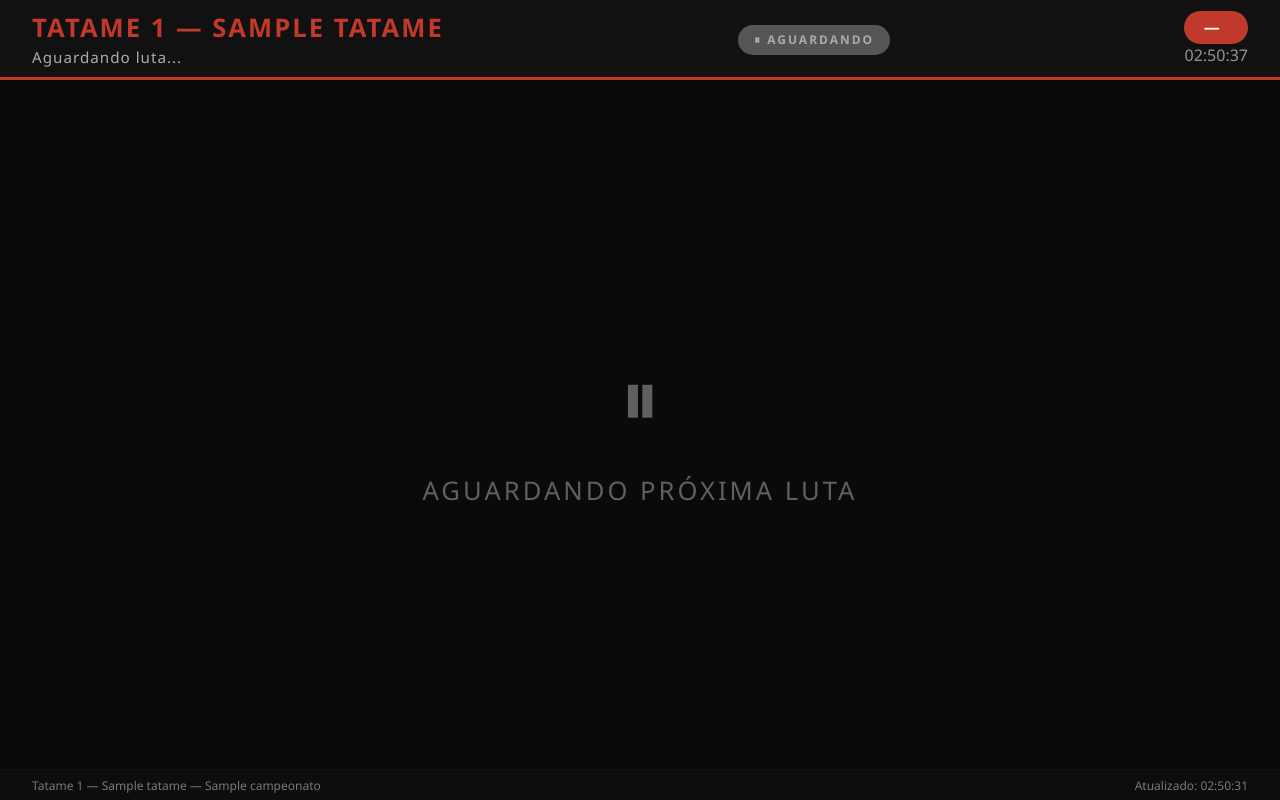
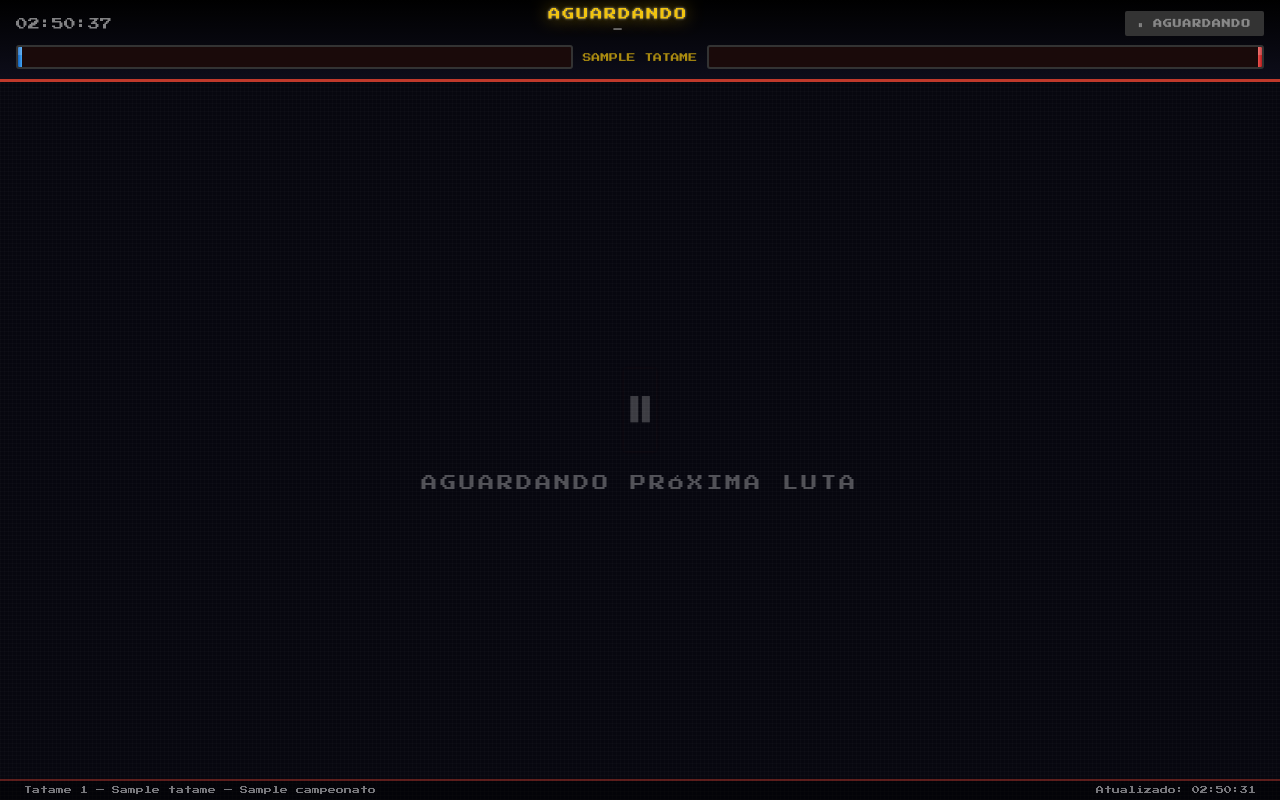
Before and after one commit to CLEBER161/Campeonatos_Jiujtsu, a Django app: page /tatame/1/placar/ in a window 1280 px wide. Run offline with Django 5.2, Linux system fonts and the light colour scheme; tables that the repository leaves empty hold one stand-in row (values such as "Sample post").

Commit message:
feat: placar publico estilo Street Fighter — barras de vida, fonte arcade, win overlay

```diff
--- a/campeonato/views.py
+++ b/campeonato/views.py
@@ -1940,17 +1940,30 @@ def placar_tatame(request, pk):
 
 
 def api_placar_tatame(request, pk):
-    """API de polling: retorna a luta em andamento do tatame (ou vazia)."""
+    """API de polling: retorna a luta em andamento do tatame (ou a última finalizada)."""
     tatame = get_object_or_404(Tatame, pk=pk)
     luta = Luta.objects.filter(
         tatame=tatame, status='em_andamento'
     ).select_related('atleta1', 'atleta2', 'chave__categoria').first()
 
+    # Se não há em andamento, mostra a última finalizada (para o win overlay)
+    if not luta:
+        luta = Luta.objects.filter(
+            tatame=tatame, status='finalizada'
+        ).select_related('atleta1', 'atleta2', 'chave__categoria').order_by('-pk').first()
+
     if not luta:
         return JsonResponse({'luta_id': None})
 
     a1 = luta.atleta1
     a2 = luta.atleta2
+    vencedor = luta.vencedor if hasattr(luta, 'vencedor') else None
+    if not vencedor and luta.vencedor_id:
+        from campeonato.models import Atleta
+        try:
+            vencedor = Atleta.objects.get(pk=luta.vencedor_id)
+        except Exception:
+            pass
     return JsonResponse({
         'luta_id': luta.pk,
         'status': luta.status,
@@ -1966,6 +1979,7 @@ def api_placar_tatame(request, pk):
         'penalizacoes_atleta1': luta.penalizacoes_atleta1,
         'penalizacoes_atleta2': luta.penalizacoes_atleta2,
         'vencedor_id': luta.vencedor_id,
+        'vencedor_nome': vencedor.nome if vencedor else '',
     })
 
 
--- a/templates/campeonato/placar_tatame.html
+++ b/templates/campeonato/placar_tatame.html
@@ -4,185 +4,269 @@
   <meta charset="UTF-8">
   <meta name="viewport" content="width=device-width, initial-scale=1.0">
   <title>{{ tatame }} — Placar ao Vivo</title>
+  <link href="https://fonts.googleapis.com/css2?family=Press+Start+2P&family=Rajdhani:wght@700&display=swap" rel="stylesheet">
   <style>
     * { margin: 0; padding: 0; box-sizing: border-box; }
 
     body {
-      font-family: 'Segoe UI', Arial, sans-serif;
-      background: #0a0a0a;
+      font-family: 'Rajdhani', 'Segoe UI', Arial, sans-serif;
+      background: #07070f;
       color: #fff;
       height: 100vh;
       display: flex;
       flex-direction: column;
       overflow: hidden;
+      background-image:
+        repeating-linear-gradient(0deg, rgba(255,255,255,0.015) 0px, rgba(255,255,255,0.015) 1px, transparent 1px, transparent 4px),
+        repeating-linear-gradient(90deg, rgba(255,255,255,0.015) 0px, rgba(255,255,255,0.015) 1px, transparent 1px, transparent 4px);
     }
 
-    /* ── Cabeçalho ── */
-    .cabecalho {
-      background: #111;
+    /* ── TOPO: round + barras de vida ── */
+    .topo {
+      background: linear-gradient(180deg, #000 0%, #0d0d1a 100%);
       border-bottom: 3px solid #c0392b;
-      padding: 0.6rem 2rem;
+      padding: 0.5rem 1rem 0.6rem;
+      display: flex;
+      flex-direction: column;
+      gap: 0.4rem;
+    }
+    .topo-linha1 {
       display: flex;
       align-items: center;
       justify-content: space-between;
+      gap: 1rem;
     }
-    .cabecalho .tatame-nome {
-      font-size: 1.6rem;
-      font-weight: 900;
+    .sf-round {
+      font-family: 'Press Start 2P', monospace;
+      font-size: clamp(0.45rem, 1.2vw, 0.75rem);
+      color: #f1c40f;
+      text-align: center;
+      letter-spacing: 2px;
+      text-shadow: 0 0 10px #f1c40f88;
+      animation: glow-pulse 2s ease-in-out infinite;
+      white-space: nowrap;
+    }
+    @keyframes glow-pulse {
+      0%,100% { text-shadow: 0 0 8px #f1c40f88; }
+      50%     { text-shadow: 0 0 22px #f1c40fcc, 0 0 4px #fff; }
+    }
+    .sf-categoria {
+      font-size: clamp(0.7rem, 1.5vw, 0.95rem);
+      opacity: 0.55;
       letter-spacing: 2px;
       text-transform: uppercase;
-      color: #c0392b;
+      text-align: center;
     }
-    .cabecalho .categoria-label {
-      font-size: 0.95rem;
-      opacity: 0.65;
-      letter-spacing: 1px;
-      margin-top: 0.15rem;
-    }
-    .cabecalho .rodada-badge {
-      font-size: 1rem;
-      background: #c0392b;
-      padding: 0.35rem 1.2rem;
-      border-radius: 20px;
-      font-weight: 700;
-      letter-spacing: 1px;
-    }
-    .cabecalho .relogio {
-      font-size: 1rem;
-      opacity: 0.55;
-      font-variant-numeric: tabular-nums;
+    .sf-relogio {
+      font-family: 'Press Start 2P', monospace;
+      font-size: clamp(0.5rem, 1.2vw, 0.75rem);
+      opacity: 0.5;
     }
 
-    /* ── Área principal ── */
+    /* barras de vida */
+    .barras-linha {
+      display: flex;
+      align-items: center;
+      gap: 0.6rem;
+    }
+    .barra-wrap {
+      flex: 1;
+      height: 24px;
+      background: #1a0a0a;
+      border: 2px solid #333;
+      border-radius: 3px;
+      overflow: hidden;
+      position: relative;
+    }
+    .barra-fill {
+      height: 100%;
+      transition: width 0.4s cubic-bezier(.25,.8,.25,1);
+      position: relative;
+    }
+    .barra-fill::after {
+      content: '';
+      position: absolute;
+      top: 0; left: 0; right: 0;
+      height: 40%;
+      background: rgba(255,255,255,0.18);
+    }
+    .barra-a1 { background: linear-gradient(90deg, #1565c0, #42a5f5); }
+    .barra-a2 { background: linear-gradient(270deg, #b71c1c, #ef5350); }
+    .barra-wrap.a2 { direction: rtl; }
+    .barra-sep {
+      font-family: 'Press Start 2P', monospace;
+      font-size: 0.55rem;
+      color: #f1c40f;
+      opacity: 0.7;
+      white-space: nowrap;
+    }
+
+    /* ── ARENA PRINCIPAL ── */
     .arena {
       flex: 1;
       display: grid;
-      grid-template-columns: 1fr 220px 1fr;
-      gap: 0;
+      grid-template-columns: 1fr 180px 1fr;
       min-height: 0;
     }
 
-    /* ── Painel atleta ── */
+    /* ── PAINÉIS DOS ATLETAS ── */
     .painel-atleta {
       display: flex;
       flex-direction: column;
       justify-content: center;
       align-items: center;
-      padding: 2rem 2.5rem;
-      gap: 1rem;
+      padding: 1.5rem 1.5rem;
+      gap: 0.8rem;
+      position: relative;
+      overflow: hidden;
+    }
+    .painel-atleta::before {
+      content: '';
+      position: absolute;
+      inset: 0;
+      opacity: 0.07;
+      background-image: repeating-linear-gradient(
+        -45deg,
+        currentColor 0px, currentColor 1px,
+        transparent 1px, transparent 12px
+      );
     }
     .painel-atleta.azul {
-      background: linear-gradient(160deg, #0d1b2a 0%, #1a3a5c 100%);
-      border-right: 4px solid #2980b9;
+      background: linear-gradient(135deg, #060d18 0%, #0d2340 60%, #142e52 100%);
+      border-right: 3px solid #1e6ea8;
+      color: #42a5f5;
     }
     .painel-atleta.vermelho {
-      background: linear-gradient(160deg, #2a0d0d 0%, #5c1a1a 100%);
-      border-left: 4px solid #c0392b;
+      background: linear-gradient(225deg, #180606 0%, #400d0d 60%, #521414 100%);
+      border-left: 3px solid #a81e1e;
+      color: #ef5350;
     }
 
+    /* Corner flag */
+    .corner-flag {
+      position: absolute;
+      top: 0;
+      font-family: 'Press Start 2P', monospace;
+      font-size: 0.45rem;
+      padding: 0.25rem 0.6rem;
+      letter-spacing: 2px;
+    }
+    .azul .corner-flag  { left: 0;  background: #1565c0; color: #fff; }
+    .vermelho .corner-flag { right: 0; background: #b71c1c; color: #fff; }
+
     .atleta-nome {
-      font-size: clamp(1.6rem, 3.5vw, 3rem);
+      font-family: 'Press Start 2P', monospace;
+      font-size: clamp(0.75rem, 2vw, 1.3rem);
       font-weight: 900;
       text-align: center;
       letter-spacing: 1px;
       text-transform: uppercase;
-      line-height: 1.1;
+      line-height: 1.4;
+      text-shadow: 0 0 20px currentColor;
+      z-index: 1;
     }
     .atleta-academia {
-      font-size: clamp(0.85rem, 1.5vw, 1.1rem);
-      opacity: 0.6;
+      font-size: clamp(0.8rem, 1.4vw, 1rem);
+      opacity: 0.5;
       text-align: center;
-      letter-spacing: 1px;
+      letter-spacing: 2px;
+      text-transform: uppercase;
+      z-index: 1;
     }
     .faixa-badge {
-      font-size: 0.8rem;
-      padding: 0.3rem 1rem;
-      border-radius: 20px;
+      font-size: 0.75rem;
+      padding: 0.25rem 0.9rem;
+      border-radius: 2px;
       font-weight: 700;
-      background: rgba(255,255,255,0.1);
-      letter-spacing: 1px;
+      background: rgba(255,255,255,0.07);
+      border: 1px solid currentColor;
+      letter-spacing: 2px;
       text-transform: uppercase;
+      z-index: 1;
     }
 
-    /* ── Pontuação grande ── */
+    /* Número de pontos grande */
     .pontuacao-principal {
-      font-size: clamp(5rem, 14vw, 11rem);
+      font-family: 'Press Start 2P', monospace;
+      font-size: clamp(4rem, 12vw, 9rem);
       font-weight: 900;
       line-height: 1;
       font-variant-numeric: tabular-nums;
-      text-shadow: 0 4px 20px rgba(0,0,0,0.5);
+      text-shadow: 0 0 40px currentColor, 0 0 4px rgba(0,0,0,0.8);
+      z-index: 1;
     }
-    .painel-atleta.azul .pontuacao-principal { color: #5dade2; }
-    .painel-atleta.vermelho .pontuacao-principal { color: #e74c3c; }
 
-    /* ── Detalhes van / pen ── */
+    /* Vantagem / penalização */
     .detalhes-row {
       display: flex;
-      gap: 2rem;
+      gap: 2.5rem;
       justify-content: center;
+      z-index: 1;
     }
-    .detalhe-item {
-      text-align: center;
-    }
+    .detalhe-item { text-align: center; }
     .detalhe-item .valor {
-      font-size: clamp(1.6rem, 3vw, 2.6rem);
+      font-family: 'Press Start 2P', monospace;
+      font-size: clamp(1rem, 2.5vw, 1.8rem);
       font-weight: 900;
-      font-variant-numeric: tabular-nums;
     }
     .detalhe-item .label {
-      font-size: 0.65rem;
+      font-size: 0.6rem;
       letter-spacing: 2px;
-      opacity: 0.55;
+      opacity: 0.45;
       text-transform: uppercase;
-      margin-top: 0.15rem;
+      margin-top: 0.2rem;
     }
     .detalhe-item.penalizacao .valor { color: #e67e22; }
-    .detalhe-item.vantagem .valor { color: #f1c40f; }
+    .detalhe-item.vantagem .valor    { color: #f1c40f; }
 
-    /* ── Centro / VS ── */
+    /* ── CENTRO / VS ── */
     .centro {
       display: flex;
       flex-direction: column;
       align-items: center;
       justify-content: center;
-      gap: 0.8rem;
-      background: #111;
-      border-left: 2px solid #222;
-      border-right: 2px solid #222;
+      gap: 1rem;
+      background: #070712;
+      border-left: 2px solid #1a1a2e;
+      border-right: 2px solid #1a1a2e;
+      position: relative;
     }
     .vs-texto {
-      font-size: 2.5rem;
+      font-family: 'Press Start 2P', monospace;
+      font-size: clamp(1.5rem, 4vw, 3rem);
       font-weight: 900;
-      opacity: 0.2;
-      letter-spacing: 2px;
+      letter-spacing: 4px;
+      color: #f1c40f;
+      text-shadow: 0 0 30px #f1c40faa, 0 0 8px #fff4;
+      animation: vs-pulse 1.8s ease-in-out infinite;
+    }
+    @keyframes vs-pulse {
+      0%,100% { text-shadow: 0 0 20px #f1c40faa; }
+      50%     { text-shadow: 0 0 50px #f1c40f, 0 0 8px #fff8; }
     }
 
-    /* ── Indicador em andamento / aguardando ── */
     .status-badge {
-      font-size: 0.75rem;
-      padding: 0.4rem 1rem;
-      border-radius: 20px;
+      font-family: 'Press Start 2P', monospace;
+      font-size: clamp(0.35rem, 0.9vw, 0.55rem);
+      padding: 0.5rem 0.8rem;
+      border-radius: 2px;
       font-weight: 700;
-      letter-spacing: 2px;
+      letter-spacing: 1px;
       text-transform: uppercase;
+      text-align: center;
     }
     .status-badge.em_andamento {
       background: #c0392b;
-      animation: pulsar 1.5s ease-in-out infinite;
+      animation: pulsar 1s ease-in-out infinite;
     }
-    .status-badge.aguardando {
-      background: #555;
-      color: #aaa;
-    }
-    .status-badge.finalizada {
-      background: #27ae60;
-    }
+    .status-badge.aguardando { background: #333; color: #888; }
+    .status-badge.finalizada { background: #27ae60; }
     @keyframes pulsar {
-      0%, 100% { opacity: 1; }
-      50% { opacity: 0.5; }
+      0%,100% { opacity: 1; box-shadow: 0 0 12px #c0392b; }
+      50%     { opacity: 0.6; box-shadow: none; }
     }
 
-    /* ── Tela de aguardo ── */
+    /* ── TELA DE AGUARDO ── */
     .tela-aguardo {
       flex: 1;
       display: flex;
@@ -190,55 +274,111 @@
       align-items: center;
       justify-content: center;
       gap: 1.5rem;
-      opacity: 0.35;
+      opacity: 0.3;
     }
-    .tela-aguardo .icone { font-size: 5rem; }
-    .tela-aguardo .msg { font-size: 1.6rem; letter-spacing: 3px; text-transform: uppercase; }
+    .tela-aguardo .icone {
+      font-size: 4rem;
+      animation: pulsar 2s ease-in-out infinite;
+    }
+    .tela-aguardo .msg {
+      font-family: 'Press Start 2P', monospace;
+      font-size: clamp(0.6rem, 1.5vw, 1rem);
+      letter-spacing: 3px;
+      text-transform: uppercase;
+      text-align: center;
+    }
 
-    /* ── Rodapé ── */
+    /* ── RODAPÉ ── */
     .rodape {
-      padding: 0.4rem 2rem;
-      background: #111;
-      border-top: 1px solid #222;
+      padding: 0.35rem 1.5rem;
+      background: #000;
+      border-top: 2px solid #c0392b;
       display: flex;
       justify-content: space-between;
       align-items: center;
-      font-size: 0.75rem;
+      font-family: 'Press Start 2P', monospace;
+      font-size: clamp(0.3rem, 0.7vw, 0.5rem);
       opacity: 0.45;
     }
 
-    /* ── Animação de mudança de placar ── */
-    .flash {
-      animation: flash-update 0.4s ease-out;
+    /* ── FLASH de atualização ── */
+    .flash { animation: flash-update 0.35s ease-out; }
+    @keyframes flash-update {
+      0%   { transform: scale(1.2); filter: brightness(2); }
+      100% { transform: scale(1);   filter: brightness(1); }
     }
-    @keyframes flash-update {
-      0%   { transform: scale(1.25); }
-      100% { transform: scale(1); }
+
+    /* overlay de vitória */
+    .win-overlay {
+      position: fixed; inset: 0;
+      display: none;
+      flex-direction: column;
+      align-items: center;
+      justify-content: center;
+      background: rgba(0,0,0,0.82);
+      z-index: 100;
+    }
+    .win-overlay.show { display: flex; }
+    .win-texto {
+      font-family: 'Press Start 2P', monospace;
+      font-size: clamp(1.5rem, 5vw, 3.5rem);
+      color: #f1c40f;
+      text-shadow: 0 0 40px #f1c40f, 0 0 8px #fff;
+      animation: win-appear 0.5s ease-out;
+      letter-spacing: 4px;
+    }
+    .win-nome {
+      font-family: 'Press Start 2P', monospace;
+      font-size: clamp(0.9rem, 3vw, 2rem);
+      color: #fff;
+      margin-top: 1rem;
+      letter-spacing: 2px;
+      text-transform: uppercase;
+    }
+    @keyframes win-appear {
+      0%   { transform: scale(0.4) rotate(-8deg); opacity: 0; }
+      70%  { transform: scale(1.15) rotate(1deg); opacity: 1; }
+      100% { transform: scale(1)   rotate(0deg); }
     }
   </style>
 </head>
 <body>
 
-  <!-- CABEÇALHO -->
-  <div class="cabecalho">
+  <!-- WIN OVERLAY -->
+  <div class="win-overlay" id="win-overlay">
+    <div class="win-texto">K.O. !</div>
+    <div class="win-nome" id="win-nome"></div>
+  </div>
+
+  <!-- TOPO: round + barras de vida -->
+  <div class="topo">
+    <div class="topo-linha1">
+      <div class="sf-relogio" id="relogio"></div>
       <div>
-      <div class="tatame-nome">{{ tatame }}</div>
-      <div class="categoria-label" id="categoria-label">
-        {% if luta_atual %}{{ luta_atual.chave.categoria }}{% else %}Aguardando luta...{% endif %}
+        <div class="sf-round" id="rodada-badge">
+          {% if luta_atual %}RODADA {{ luta_atual.rodada }}{% else %}AGUARDANDO{% endif %}
+        </div>
+        <div class="sf-categoria" id="categoria-label">
+          {% if luta_atual %}{{ luta_atual.chave.categoria }}{% else %}—{% endif %}
         </div>
       </div>
       <div id="status-topo">
         {% if luta_atual %}
-        <span class="status-badge em_andamento">🔴 Em Andamento</span>
+          <span class="status-badge em_andamento">● LUTA</span>
         {% else %}
-        <span class="status-badge aguardando">⏸ Aguardando</span>
+          <span class="status-badge aguardando">⏸ AGUARDANDO</span>
         {% endif %}
       </div>
-    <div>
-      <div class="rodada-badge" id="rodada-badge">
-        {% if luta_atual %}Rodada {{ luta_atual.rodada }}{% else %}—{% endif %}
     </div>
-      <div class="relogio" id="relogio"></div>
+    <!-- Barras de vida (representam pontuação relativa) -->
+    <div class="barras-linha">
+      <div class="barra-wrap a1">
+        <div class="barra-fill barra-a1" id="barra-a1" style="width:{% if luta_atual %}{{ luta_atual.pontos_atleta1|default:0 }}{% else %}0{% endif %}%;max-width:100%;min-width:4px;"></div>
+      </div>
+      <div class="barra-sep">{{ tatame.nome|upper|default:tatame }}</div>
+      <div class="barra-wrap a2">
+        <div class="barra-fill barra-a2" id="barra-a2" style="width:{% if luta_atual %}{{ luta_atual.pontos_atleta2|default:0 }}{% else %}0{% endif %}%;max-width:100%;min-width:4px;"></div>
+      </div>
     </div>
   </div>
 
@@ -246,10 +386,11 @@
   <div id="conteudo-principal" style="flex:1;display:flex;flex-direction:column;min-height:0;">
 
     {% if luta_atual %}
-    <!-- PLACAR -->
+    <!-- ARENA -->
     <div class="arena" id="arena">
       <!-- ATLETA 1 (AZUL) -->
       <div class="painel-atleta azul">
+        <div class="corner-flag">P1</div>
         <div class="atleta-nome" id="nome-a1">{{ luta_atual.atleta1.nome|default:"BYE" }}</div>
         <div class="atleta-academia" id="academia-a1">{{ luta_atual.atleta1.academia|default:"" }}</div>
         <div class="faixa-badge" id="faixa-a1">{{ luta_atual.atleta1.get_faixa_display|default:"" }}</div>
@@ -266,13 +407,14 @@
         </div>
       </div>
 
-      <!-- CENTRO -->
+      <!-- CENTRO VS -->
       <div class="centro">
         <div class="vs-texto">VS</div>
       </div>
 
       <!-- ATLETA 2 (VERMELHO) -->
       <div class="painel-atleta vermelho">
+        <div class="corner-flag">P2</div>
         <div class="atleta-nome" id="nome-a2">{{ luta_atual.atleta2.nome|default:"BYE" }}</div>
         <div class="atleta-academia" id="academia-a2">{{ luta_atual.atleta2.academia|default:"" }}</div>
         <div class="faixa-badge" id="faixa-a2">{{ luta_atual.atleta2.get_faixa_display|default:"" }}</div>
@@ -349,20 +491,29 @@
       }
     }
 
+    function atualizarBarras(p1, p2) {
+      const MAX = Math.max(p1, p2, 10);
+      document.getElementById('barra-a1').style.width = Math.min(100, (p1 / MAX) * 100) + '%';
+      document.getElementById('barra-a2').style.width = Math.min(100, (p2 / MAX) * 100) + '%';
+    }
+
     function renderizarPlacar(data) {
       const arena = document.getElementById('arena');
       const aguardo = document.getElementById('tela-aguardo');
       const statusEl = document.getElementById('status-topo');
       const rodadaEl = document.getElementById('rodada-badge');
       const categoriaEl = document.getElementById('categoria-label');
+      const winOverlay = document.getElementById('win-overlay');
 
       if (!data.luta_id) {
         // Nenhuma luta em andamento
         if (arena) arena.style.display = 'none';
         if (aguardo) { aguardo.style.display = 'flex'; aguardo.style.flex = '1'; }
-        statusEl.innerHTML = '<span class="status-badge aguardando">⏸ Aguardando</span>';
-        rodadaEl.textContent = '—';
-        if (categoriaEl) categoriaEl.textContent = 'Aguardando luta...';
+        statusEl.innerHTML = '<span class="status-badge aguardando">⏸ AGUARDANDO</span>';
+        rodadaEl.textContent = 'AGUARDANDO';
+        if (categoriaEl) categoriaEl.textContent = '—';
+        if (winOverlay) winOverlay.classList.remove('show');
+        atualizarBarras(0, 0);
         lutaAtualId = null;
         return;
       }
@@ -371,24 +522,31 @@
 
       // Mostra arena
       if (aguardo) aguardo.style.display = 'none';
-      if (!arena) {
-        // Recria a arena se não existia
-        location.reload();
-        return;
-      }
+      if (!arena) { location.reload(); return; }
       arena.style.display = 'grid';
 
-      // Status
-      if (data.status === 'em_andamento') {
-        statusEl.innerHTML = '<span class="status-badge em_andamento">🔴 Em Andamento</span>';
-      } else if (data.status === 'finalizada') {
-        statusEl.innerHTML = '<span class="status-badge finalizada">✔ Finalizada</span>';
-      } else {
-        statusEl.innerHTML = '<span class="status-badge aguardando">⏸ Aguardando</span>';
+      // Win overlay
+      if (data.status === 'finalizada' && data.vencedor_nome && winOverlay) {
+        document.getElementById('win-nome').textContent = data.vencedor_nome;
+        winOverlay.classList.add('show');
+      } else if (winOverlay) {
+        winOverlay.classList.remove('show');
       }
 
-      rodadaEl.textContent = data.rodada ? `Rodada ${data.rodada}` : '—';
+      // Status badge
+      if (data.status === 'em_andamento') {
+        statusEl.innerHTML = '<span class="status-badge em_andamento">● LUTA</span>';
+      } else if (data.status === 'finalizada') {
+        statusEl.innerHTML = '<span class="status-badge finalizada">★ FIM</span>';
+      } else {
+        statusEl.innerHTML = '<span class="status-badge aguardando">⏸ AGUARDANDO</span>';
+      }
+
+      rodadaEl.textContent = data.rodada ? `ROUND ${data.rodada}` : '—';
       if (categoriaEl) categoriaEl.textContent = data.categoria || '';
+
+      // Barras de vida
+      atualizarBarras(data.pontos_atleta1 || 0, data.pontos_atleta2 || 0);
 
       // Atleta 1
       if (data.atleta1) {
```
Lines whose indentation alone changed are shown as unchanged.
